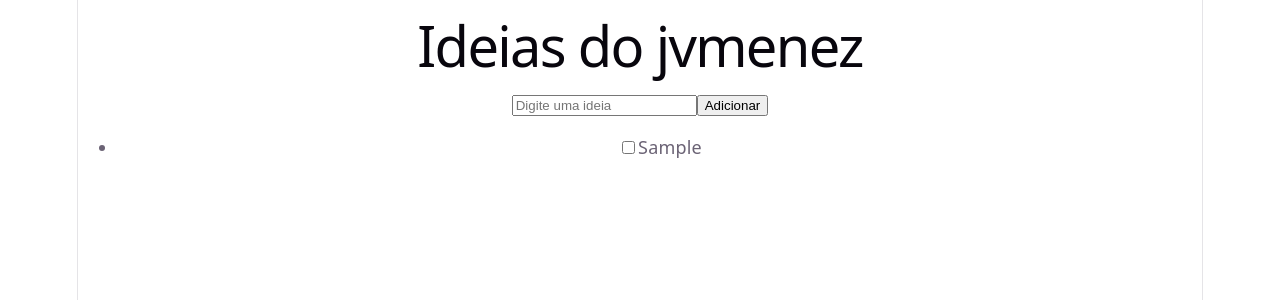
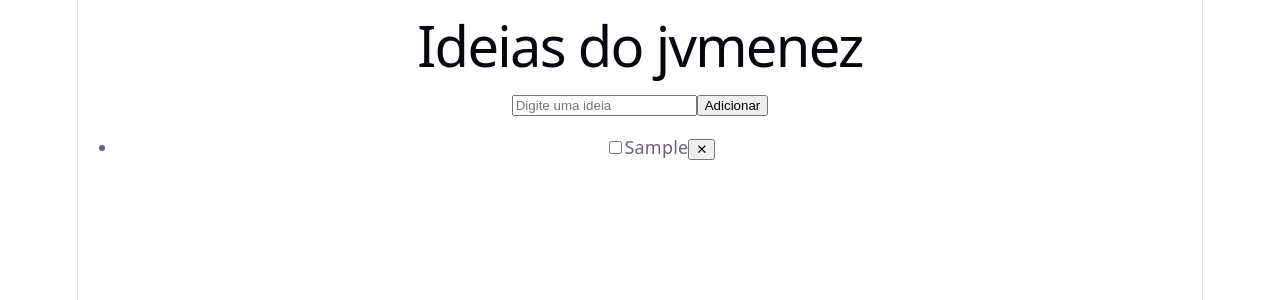
Before and after one commit to tame012hades/paineldeideia-PTAC, a React (Vite) app in the folder paineldeideias/: page / in a window 1280 px wide. Both pictures are taken after typing "Sample" into the empty fields and a click on the button "Adicionar". Shown: the top 300 px of the page. Built offline with nearby package versions, Linux system fonts and the light colour scheme.

Commit message:
RF4-remove ideias

```diff
--- a/paineldeideias/src/App.jsx
+++ b/paineldeideias/src/App.jsx
@@ -31,6 +31,10 @@ function App() {
     );
   }
 
+  function removerIdea(id) {
+    setIdeas(ideas.filter((idea) => idea.id !== id));
+  }
+
   return (
     <div>
       <h1>Ideias do jvmenez</h1>
@@ -57,6 +61,8 @@ function App() {
             <span className={idea.feita ? "riscado" : ""}>
               {idea.text}
             </span>
+
+            <button onClick={() => removerIdea(idea.id)}>✕</button>
           </li>
         ))}
       </ul>
```
